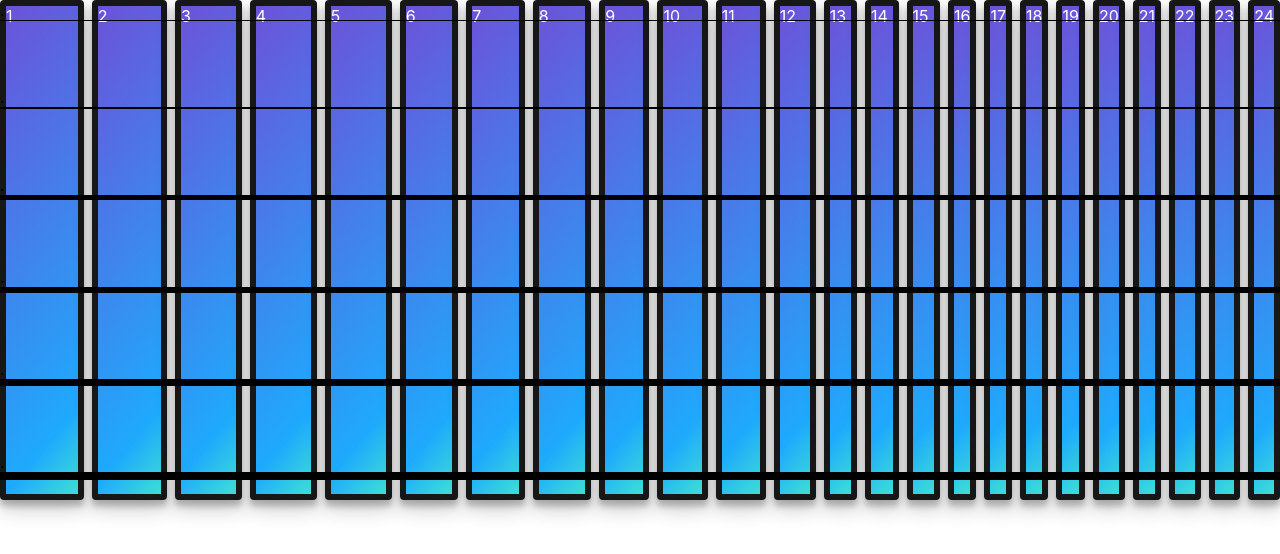
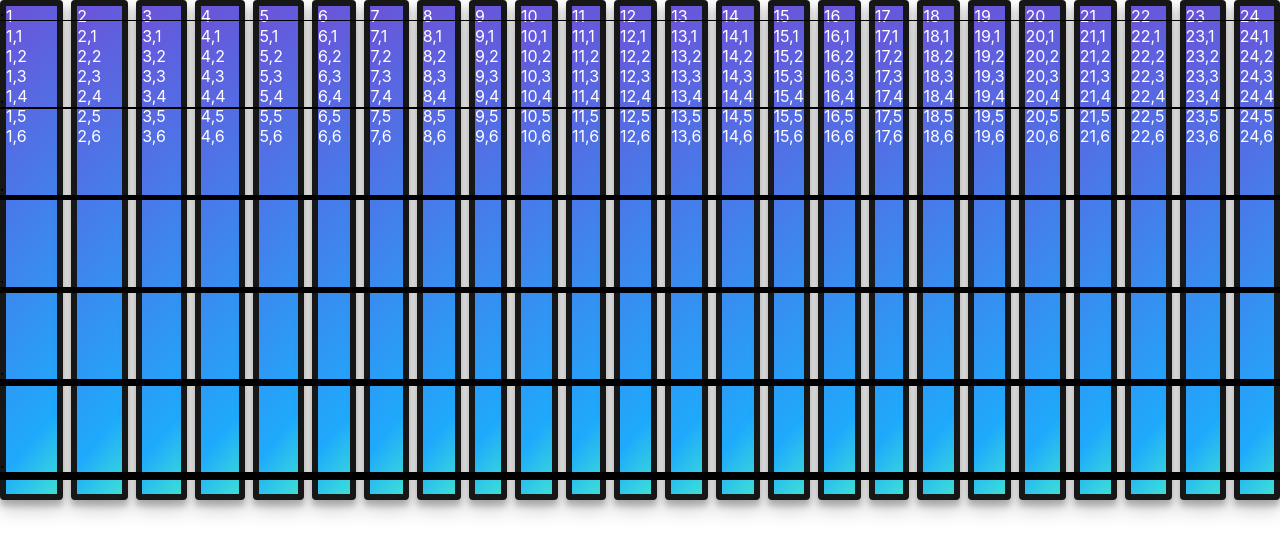
Before and after one commit to dave-nicholas/guitar-scales, a React (Create React App) app: page / in a window 1280 px wide. Shown: the top 554 px of the page. Built offline with nearby package versions, Linux system fonts and the light colour scheme.

Commit message:
Add Notes

```diff
--- /dev/null
+++ b/src/components/fretboard/fret/index.css
@@ -0,0 +1,13 @@
+.fret {
+    background-color: #1eaafc;
+    background-image: linear-gradient(
+      130deg,
+      #6c52d9 0%,
+      #1eaafc 85%,
+      #3edfd7 100%
+    );
+    box-shadow: 0 10px 20px rgba(0, 0, 0, 0.19), 0 6px 6px rgba(0, 0, 0, 0.23);
+    color: #fff;
+    border-radius: 4px;
+    border: 6px solid #171717;
+  }
--- /dev/null
+++ b/src/components/fretboard/fret/index.tsx
@@ -0,0 +1,17 @@
+import React from 'react';
+import './index.css'
+import { Note } from './note';
+
+const NUMBER_OF_STRINGS = 6;
+
+interface Props {
+    number: number
+}
+
+export const Fret = ({number}:Props) => {
+    const notes  = [];
+    for (let i=1;i <= NUMBER_OF_STRINGS;i++) {
+        notes.push(<Note fret={number} string={i} />)
+    }
+return (<div className="fret">{number}{notes}</div>);
+ }
--- /dev/null
+++ b/src/components/fretboard/fret/note/index.tsx
@@ -0,0 +1,10 @@
+import react from 'react';
+
+interface Props {
+    fret: number;
+    string: number;
+}
+
+export const Note = ({fret, string}:Props) => {
+    return (<div className="note">{fret},{string}</div>);
+}
--- a/src/components/fretboard/index.css
+++ b/src/components/fretboard/index.css
@@ -5,17 +5,3 @@
   grid-template-rows: 500px;
   grid-gap: 0.5rem;
 }
-
-.fret {
-  background-color: #1eaafc;
-  background-image: linear-gradient(
-    130deg,
-    #6c52d9 0%,
-    #1eaafc 85%,
-    #3edfd7 100%
-  );
-  box-shadow: 0 10px 20px rgba(0, 0, 0, 0.19), 0 6px 6px rgba(0, 0, 0, 0.23);
-  color: #fff;
-  border-radius: 4px;
-  border: 6px solid #171717;
-}
--- a/src/components/fretboard/index.tsx
+++ b/src/components/fretboard/index.tsx
@@ -1,6 +1,7 @@
 import React from "react";
 import "./index.css";
 import { Strings } from "./strings";
+import { Fret } from "./fret";
 
 const NUMBER_OF_FRETS = 24;
 
@@ -8,7 +9,7 @@ export const FretBoard = () => {
   const frets = [];
 
   for (let i = 1; i <= NUMBER_OF_FRETS; i++) {
-    frets.push(<div className="fret">{i}</div>);
+    frets.push(<Fret number={i}/>);
   }
 
   return (
```
Also changed, not shown: src/components/fretboard/fret/note/index.css (added).
